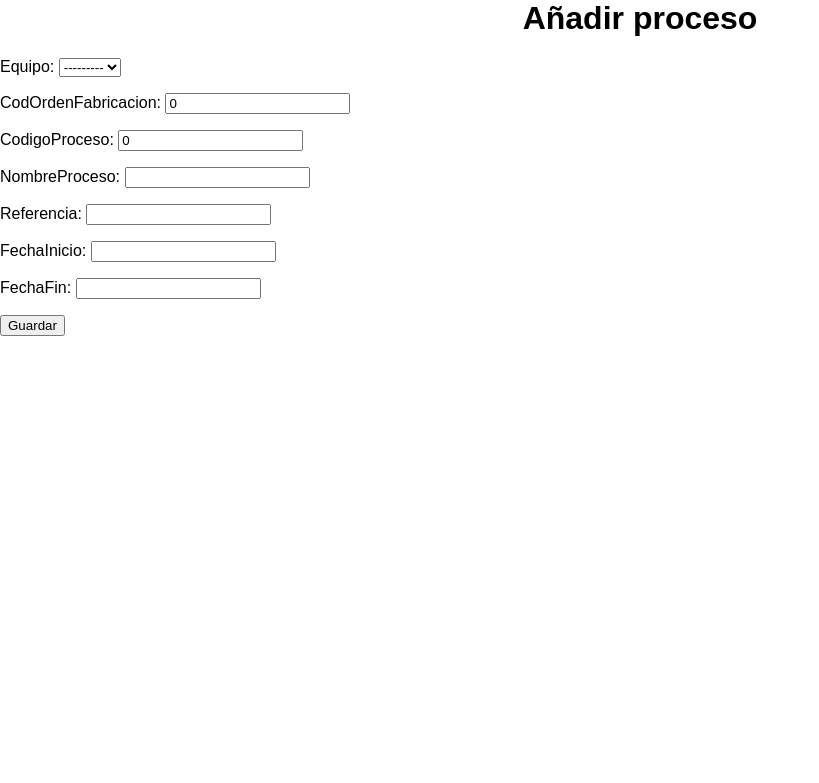
After one commit to rdo164/IW_Equipo8, a Django app: page /appdeustutub/add_proceso/ in a window 1280 px wide. The commit adds this page. Shown: the top 783 px of the page, without its empty margins (0-819 px from the left). Run offline with Django 4.2, Linux system fonts and the light colour scheme; data that the repository does not hold is empty.

Commit message:
Commit modificar y borrar

```diff
--- a/D_Tubular/appdeustutub/forms.py
+++ b/D_Tubular/appdeustutub/forms.py
@@ -1,12 +1,17 @@
 from django import forms
-from .models import Empleado, Equipo
+from .models import Empleado, Equipo, Proceso
 
 class EmpleadoForm(forms.ModelForm):
     class Meta:
         model = Empleado
         fields = ['equipo', 'proceso', 'dni', 'nombre', 'apellidos', 'email', 'telefono']
 
-# class EquipoForm(forms.ModelForm):
-#     class Meta:
-#         model = Equipo
-#         fields = ['modelo', 'marca', 'categoria', 'fecha_adquisicion', 'fecha_insatalacion']
+class EquipoForm(forms.ModelForm):
+    class Meta:
+        model = Equipo
+        fields = ['modelo', 'marca', 'categoria', 'fecha_adquisicion', 'fecha_instalacion']
+
+class ProcesoForm(forms.ModelForm):
+    class Meta:
+        model = Proceso
+        fields = ['equipo', 'codOrdenFabricacion', 'codigoProceso', 'nombreProceso', 'referencia', 'fechaInicio', 'fechaFin']
--- a/D_Tubular/appdeustutub/models.py
+++ b/D_Tubular/appdeustutub/models.py
@@ -3,16 +3,14 @@ from django.db import models
 # Create your models here.
 
 class Equipo(models.Model):
-    modelo = models.CharField(max_length=200)
-    marca = models.CharField(max_length=40)
-    categoria = models.CharField(max_length=200)
+    modelo = models.CharField(max_length=100)
+    marca = models.CharField(max_length=100)
+    categoria = models.CharField(max_length=100)
     fecha_adquisicion = models.DateField()
     fecha_instalacion = models.DateField()
 
     def __str__(self):
         return self.marca
-
-
 
 class Proceso(models.Model):
     equipo = models.ForeignKey(Equipo, on_delete=models.CASCADE)
@@ -20,13 +18,11 @@ class Proceso(models.Model):
     codigoProceso = models.IntegerField(default=0)
     nombreProceso = models.CharField(max_length=100)
     referencia = models.CharField(max_length=100)
-    fechaInicio = models.DateTimeField()
-    fechaFin = models.DateTimeField()
+    fechaInicio = models.DateField()
+    fechaFin = models.DateField()
 
     def __str__(self):
         return self.nombreProceso
-
-
 
 class Empleado(models.Model):
     equipo = models.ForeignKey(Equipo, on_delete=models.CASCADE)
--- /dev/null
+++ b/D_Tubular/appdeustutub/templates/add_proceso.html
@@ -0,0 +1,19 @@
+{% load static %}
+
+<html lang="en">
+<head>
+    <meta charset="UTF-8">
+    <title>Añadir proceso</title>
+    <link rel="stylesheet" href="{% static 'style.css' %}">
+</head>
+<body>
+    <div id="add_proceso">
+        <h1>Añadir proceso</h1>
+        <form method="POST">
+            {% csrf_token %}
+            {{ form.as_p }}
+            <input type="submit" value="Guardar">
+        </form>
+    </div>
+</body>
+</html>
--- a/D_Tubular/appdeustutub/templates/index.html
+++ b/D_Tubular/appdeustutub/templates/index.html
@@ -3,16 +3,11 @@
 
 {% block title_page %} {% endblock %}
 
-<!-- Inicializar contenido -->
 {% block contenido %}
-
     <h1> Seleccione una opción:</h1>
     <ul>
         <li><a href="{% url 'index_equipo' %}">Equipo</a></li>
         <li><a href="{% url 'index_proceso' %}">Procesos</a></li>
         <li><a href="{% url 'index_empleado' %}">Empleados</a></li>
-    <li><a href="{% url 'add_empleado' %}">Añadir un empleado</a></li>
     </ul>
-
 {% endblock %}
-<!-- finalizar contenido -->
--- a/D_Tubular/appdeustutub/templates/index_empleado.html
+++ b/D_Tubular/appdeustutub/templates/index_empleado.html
@@ -6,6 +6,7 @@
 {% block contenido %}
     <div id="content">
         <h1>Gestor de Empleados</h1>
+        <li><a href="{% url 'add_empleado' %}">Añadir un empleado</a></li>
         <h2>Listado de empleados</h2>
         <!-- ¿existen? -->
         {% if lista_empleados %}
--- a/D_Tubular/appdeustutub/templates/index_equipo.html
+++ b/D_Tubular/appdeustutub/templates/index_equipo.html
@@ -6,6 +6,7 @@
 {% block contenido %}
 
     <!-- <h2>Listado de Equipos: </h2> -->
+    <li><a href="{% url 'add_equipo' %}">Añadir un equipo</a></li>
     <!-- mismo nombre que el diccionario donde guardamos los objetos -->
     <!--comprobar si hay equipos  -->
     {% if lista_equipos %}
@@ -16,6 +17,8 @@
             <li>
                 <!-- objeto marca, cada una tiene un id-->
                 <a href="{% url 'detail_equipo' e.id %}">{{ e.marca }}</a>
+                <a href="{% url 'borrar_equipo' e.id %}"></a>
+                <a href="{% url 'modificar_equipo' e.id %}"></a>
             </li>
             {% endfor %}
         </ul>
--- a/D_Tubular/appdeustutub/templates/index_proceso.html
+++ b/D_Tubular/appdeustutub/templates/index_proceso.html
@@ -7,12 +7,17 @@
 
     <div id="content">
         <h2>Listado de procesos</h2>
+        <li><a href="{% url 'add_proceso' %}">Añadir un proceso</a></li>
         {% if lista_procesos %}
             <ul>
                 {% for proceso in lista_procesos %}
                     <li>
                         <a href="/appdeustutub/proceso/{{ proceso.id }}">{{ proceso.nombreProceso }}</a>
+                        <a href="{% url 'borrar_proceso' proceso.id %}"></a>
+                        <a href="{% url 'modificar_proceso' proceso.id %}"></a>
                     </li>
+                {% empty %}
+            <li>No hay procesos disponibles.</li>
                 {% endfor %}
             </ul>
         {% else %}
--- a/D_Tubular/appdeustutub/urls.py
+++ b/D_Tubular/appdeustutub/urls.py
@@ -1,6 +1,6 @@
 from django.urls import path
 from . import views
-from .views import index, add_empleado
+from .views import index, add_empleado, borrar_proceso, borrar_equipo
 
 
 urlpatterns =[
@@ -17,7 +17,19 @@ urlpatterns =[
     path('proceso/<int:proceso_id>/',views.show_proceso, name='detail_proceso'),
     path('empleado/<int:empleado_id>/', views.show_empleado, name='detail_empleado'),
 
-    # formularios
+    # añadir
     path('add_empleado/', views.add_empleado, name='add_empleado'),
+    path('add_equipo/', views.add_equipo, name='add_equipo'),
+    path('add_proceso/', views.add_proceso, name='add_proceso'),
+
+    # borrar
+    path('proceso/borrar/<int:proceso_id>/', views.borrar_proceso, name='borrar_proceso'),
+    path('equipo/borrar/<int:equipo_id>/', views.borrar_equipo, name='borrar_equipo'),
+
+    # modificar
+    path('equipo/modificar/<int:equipo_id>/', views.modificar_equipo, name='modificar_equipo'),
+    path('proceso/modificar/<int:proceso_id>/', views.modificar_proceso, name='modificar_proceso'),
+
+
 
 ]
--- a/D_Tubular/appdeustutub/views.py
+++ b/D_Tubular/appdeustutub/views.py
@@ -1,9 +1,12 @@
-from django.shortcuts import render
+from django.views.generic import DetailView, ListView, DeleteView, UpdateView, CreateView
+from django.shortcuts import render, redirect
 from django.http import HttpResponse
 from .models import Empleado, Equipo, Proceso
 from django.shortcuts import get_object_or_404
 from django import forms
-from .forms import EmpleadoForm
+from .forms import EmpleadoForm, EquipoForm, ProcesoForm
+from django.urls import reverse_lazy
+
 # Create your views here.
 
 # índice de la página
@@ -31,7 +34,6 @@ def show_equipo(request, equipo_id):
 
 # devuelve los procesos
 def index_proceso(request):
-    #                                     models.py!
     procesos = Proceso.objects.order_by('nombreProceso')
     context = {'lista_procesos': procesos}
     return render(request, 'index_proceso.html', context)
@@ -58,9 +60,7 @@ def show_empleado(request, empleado_id):
     context = { 'empleado': empleado }
     return render(request, 'detail_empleado.html', context)
 
-# def agregar_empleados():
-from django.shortcuts import render, redirect
-from .forms import EmpleadoForm
+# Métodos para añadir empleados, procesos y equipos:
 
 def add_empleado(request):
     if request.method == 'POST':
@@ -74,10 +74,60 @@ def add_empleado(request):
 
 def add_equipo(request):
     if request.method == 'POST':
-        form = EmpleadoForm(request.POST)
+        form = EquipoForm(request.POST)
         if form.is_valid():
-            empleado = form.save()
-            return redirect('index_empleado')
+            form.save()
+            return redirect('index_equipo')
     else:
-        form = EmpleadoForm()
-    return render(request, 'add_empleado.html', {'form': form})
+        form = EquipoForm()
+    return render(request, 'add_equipo.html', {'form': form})
+
+def add_proceso(request):
+    if request.method == 'POST':
+        form = ProcesoForm(request.POST)
+        if form.is_valid():
+            form.save()
+            return redirect('index_proceso')
+    else:
+        form = ProcesoForm()
+    return render(request, 'add_proceso.html', {'form': form})
+
+# Borrar creaciones anteriores:
+
+def borrar_proceso(request, proceso_id):
+    proceso = get_object_or_404(Proceso, id=proceso_id)
+    if request.method == 'POST':
+        proceso.delete()
+        return redirect('index_proceso')
+    return render(request, 'confirmar_borrar_proceso.html', {'proceso': proceso})
+
+def borrar_equipo(request, equipo_id):
+    equipo = get_object_or_404(Equipo, id=equipo_id)
+    if request.method == 'POST':
+        equipo.delete()
+        return redirect('index_equipo')
+    return render(request, 'confirmar_borrar_equipo.html', {'equipo': equipo})
+
+# Modificar creaciones anteriores:
+
+def modificar_equipo(request, equipo_id):
+    equipo = get_object_or_404(Equipo, pk=equipo_id)
+    if request.method == 'POST':
+        form = EquipoForm(request.POST, instance=equipo)
+        if form.is_valid():
+            form.save()
+            return redirect('detail_equipo', equipo_id=equipo_id)
+    else:
+        form = EquipoForm(instance=equipo)
+    return render(request, 'modificar_equipo.html', {'form': form})
+
+def modificar_proceso(request, proceso_id):
+    proceso = get_object_or_404(Proceso, pk=proceso_id)
+    if request.method == 'POST':
+        form = ProcesoForm(request.POST, instance=proceso)
+        if form.is_valid():
+            form.save()
+            return redirect('detail_proceso', proceso_id=proceso_id)
+    else:
+        form = ProcesoForm(instance=proceso)
+    return render(request, 'modificar_proceso.html', {'form': form})
```
Also changed, not shown: D_Tubular/appdeustutub/templates/add_equipo.html (added, +19 -0 lines), D_Tubular/appdeustutub/templates/confirmar_borrar_equipo.html (added, +13 -0 lines), D_Tubular/appdeustutub/templates/confirmar_borrar_proceso.html (added, +13 -0 lines), D_Tubular/appdeustutub/templates/detail_equipo.html (+8 -1 lines), D_Tubular/appdeustutub/templates/detail_proceso.html (+7 -1 lines), D_Tubular/appdeustutub/templates/modificar_equipo.html (added, +13 -0 lines), D_Tubular/appdeustutub/templates/modificar_proceso.html (added, +13 -0 lines), D_Tubular/db.sqlite3. Lines whose indentation alone changed are shown as unchanged.
